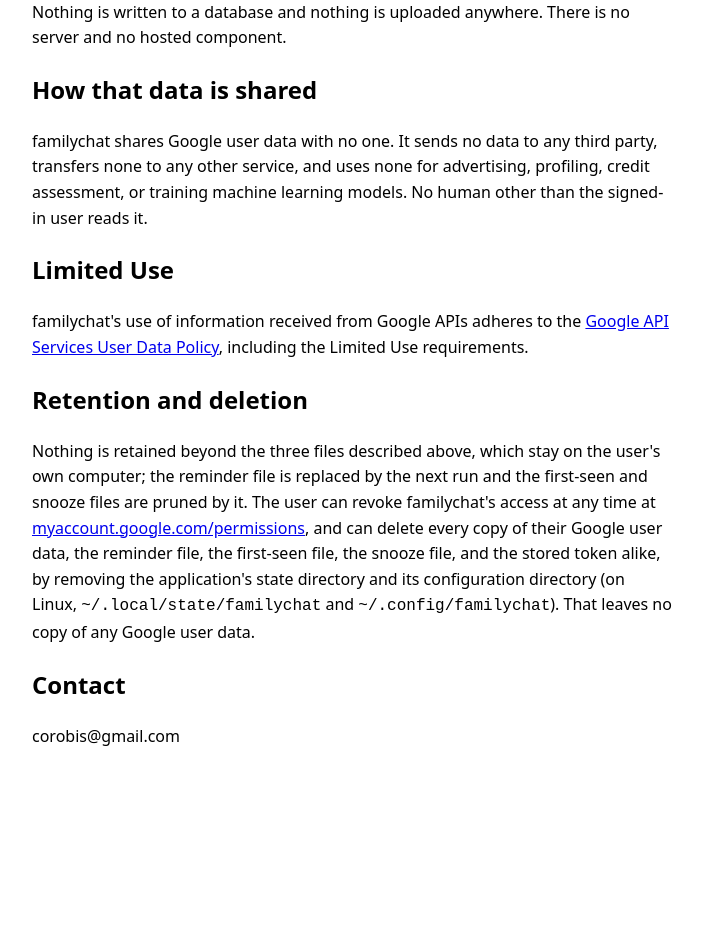
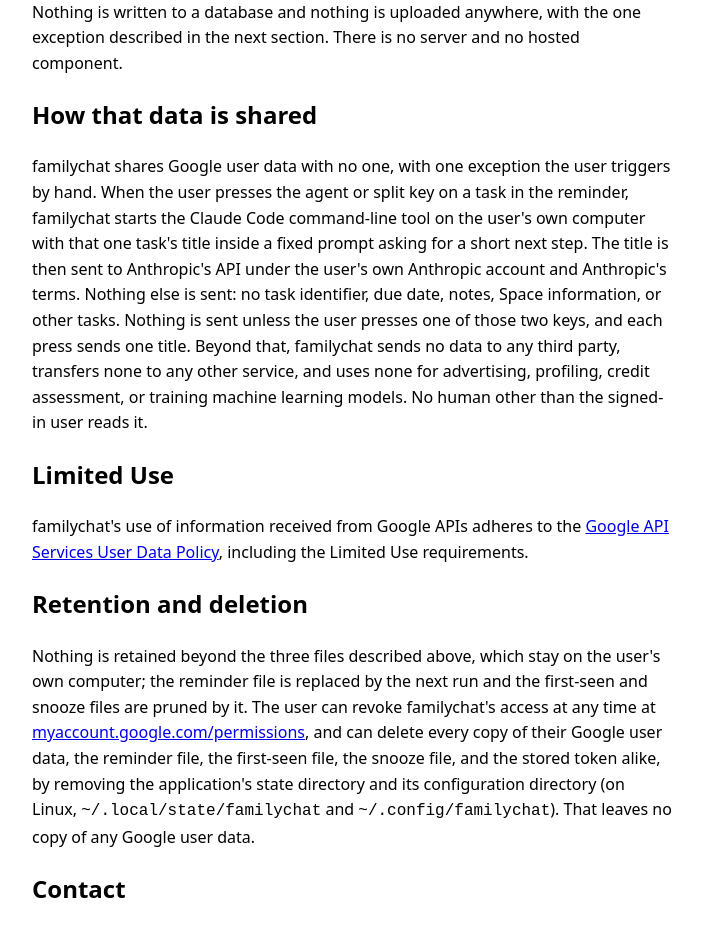
Before and after one commit to corobis/corobis.github.io, a plain HTML site: page privacy.html in a window 1280 px wide. Shown: the part 1160-2086 px from the top of the page, without its empty margins (288-990 px from the left). Before the commit the page ends 1957 px from the top, so only its background shows below. Drawn offline with Linux system fonts and the light colour scheme.

Commit message:
Disclose agent key sending one task title to Anthropic (familychat-bkv.21)

```diff
--- a/privacy.html
+++ b/privacy.html
@@ -43,13 +43,21 @@ Snoozing changes nothing in Google Tasks; familychat never writes to Google.
 The OAuth refresh token is stored in a
 separate file in the application's configuration directory, readable only by the same
 operating system account. Nothing is written to a database and nothing is uploaded
-anywhere. There is no server and no hosted component.</p>
+anywhere, with the one exception described in the next section. There is no server
+and no hosted component.</p>
 
 <h2>How that data is shared</h2>
-<p>familychat shares Google user data with no one. It sends no data to any third
-party, transfers none to any other service, and uses none for advertising, profiling,
-credit assessment, or training machine learning models. No human other than the
-signed-in user reads it.</p>
+<p>familychat shares Google user data with no one, with one exception the user
+triggers by hand. When the user presses the agent or split key on a task in the
+reminder, familychat starts the Claude Code command-line tool on the user's own
+computer with that one task's title inside a fixed prompt asking for a short next
+step. The title is then sent to Anthropic's API under the user's own Anthropic account
+and Anthropic's terms. Nothing else is sent: no task identifier, due date, notes,
+Space information, or other tasks. Nothing is sent unless the user presses one of
+those two keys, and each press sends one title. Beyond that, familychat sends no data
+to any third party, transfers none to any other service, and uses none for
+advertising, profiling, credit assessment, or training machine learning models. No
+human other than the signed-in user reads it.</p>
 
 <h2>Limited Use</h2>
 <p>familychat's use of information received from Google APIs adheres to the
```
